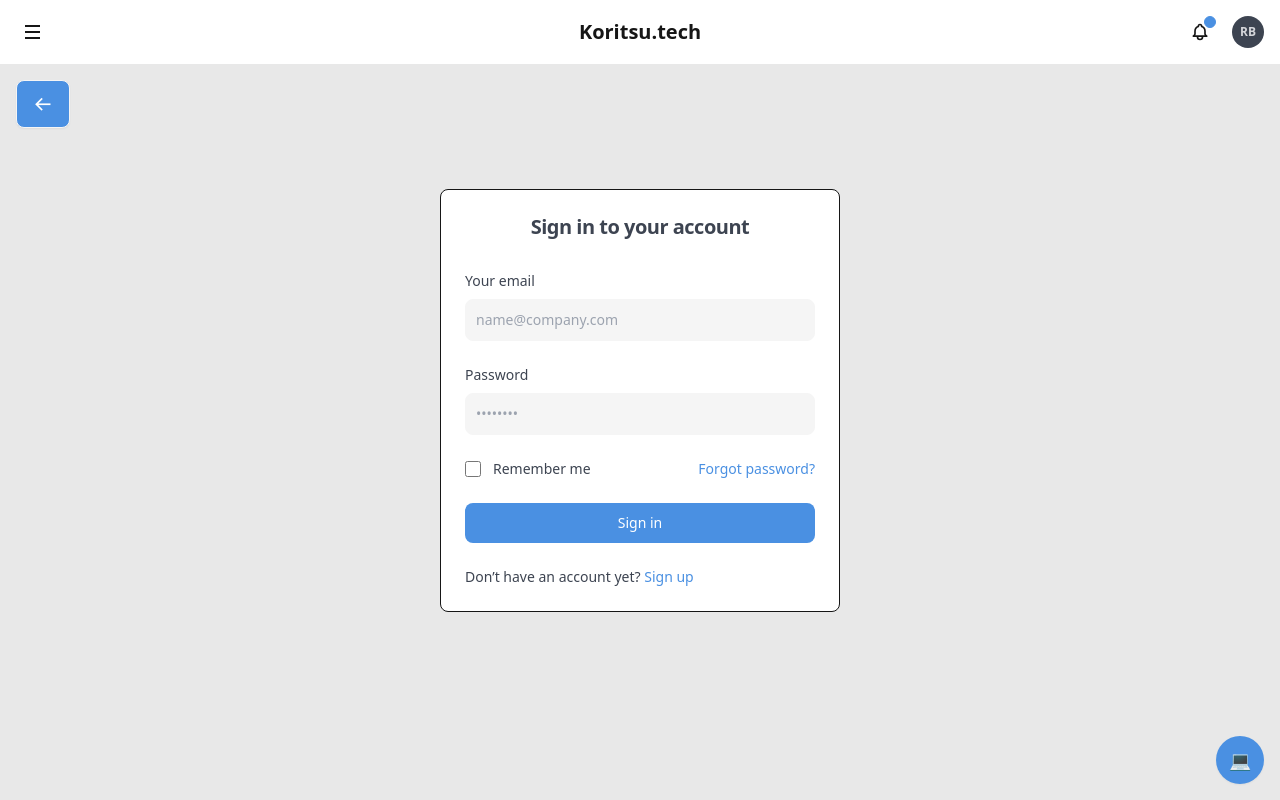
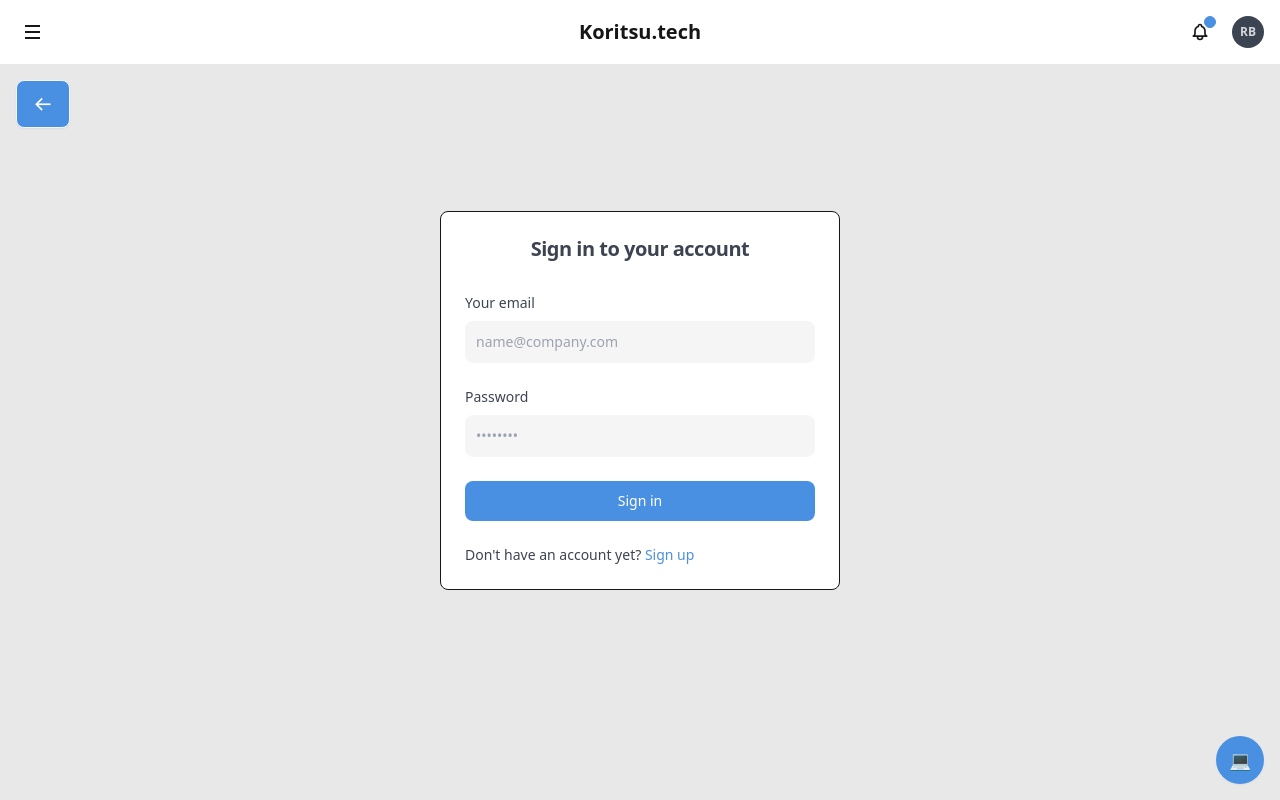
Before and after one commit to RyanBriggsDev/koritsu-tech, a React (Vite) app: page /account/login in a window 1280 px wide. Built offline with nearby package versions, Linux system fonts and the light colour scheme.

Commit message:
feat: frontend login form

```diff
--- a/src/components/forms/Login.tsx
+++ b/src/components/forms/Login.tsx
@@ -1,9 +1,10 @@
 import { useState } from "react";
+import { useLogin } from "../../hooks/useLogin";
 
 const Login = () => {
   const [email, setEmail] = useState("");
   const [password, setPassword] = useState("");
-  const [remember, setRemember] = useState(false);
+  const [isLoading, errorMessage, login] = useLogin();
 
   const handleEmailChange = (e: React.ChangeEvent<HTMLInputElement>) => {
     setEmail(e.target.value);
@@ -13,13 +14,9 @@
     setPassword(e.target.value);
   };
 
-  const handleRememberChange = (e: React.ChangeEvent<HTMLInputElement>) => {
-    setRemember(e.target.checked);
-  };
-
-  const handleSubmit = (e: React.FormEvent<HTMLFormElement>) => {
+  const handleSubmit = async (e: React.FormEvent<HTMLFormElement>) => {
     e.preventDefault();
-    console.log({ email, password, remember });
+    await login(email, password);
   };
 
   return (
@@ -31,6 +28,7 @@
               Sign in to your account
             </h1>
             <form className="space-y-4 md:space-y-6" onSubmit={handleSubmit}>
+              {errorMessage && <p className="text-red-500">{errorMessage}</p>}
               <div>
                 <label
                   htmlFor="email"
@@ -46,7 +44,7 @@
                   placeholder="name@company.com"
                   required
                   value={email}
-                  onChange={handleEmailChange}
+                  onChange={handleEmailChange} // Add a comma here
                 />
               </div>
               <div>
@@ -67,39 +65,15 @@
                   onChange={handlePasswordChange}
                 />
               </div>
-              <div className="flex gap-2 md:items-center justify-between flex-col md:flex-row md:flex-wrap">
-                <div className="flex items-start">
-                  <div className="flex items-center h-5">
-                    <input
-                      id="remember"
-                      aria-describedby="remember"
-                      type="checkbox"
-                      className="w-4 h-4 border border-secondary rounded bg-secondary focus:ring-3 focus:ring-primary"
-                      checked={remember}
-                      onChange={handleRememberChange}
-                    />
-                  </div>
-                  <div className="ml-3 text-sm">
-                    <label htmlFor="remember" className="text-neutral">
-                      Remember me
-                    </label>
-                  </div>
-                </div>
-                <a
-                  href="#"
-                  className="text-sm font-medium text-primary hover:underline"
-                >
-                  Forgot password?
-                </a>
-              </div>
               <button
                 type="submit"
                 className="w-full text-white bg-primary hover:bg-primary focus:ring-4 focus:outline-none focus:ring-primary font-medium rounded-lg text-sm px-5 py-2.5 text-center"
+                disabled={isLoading}
               >
-                Sign in
+                {isLoading ? "Signing in..." : "Sign in"}
               </button>
               <p className="text-sm font-light text-neutral">
-                Don’t have an account yet?{" "}
+                Don't have an account yet?{" "}
                 <a
                   href="#"
                   className="font-medium text-primary hover:underline"
--- /dev/null
+++ b/src/hooks/useLogin.tsx
@@ -0,0 +1,47 @@
+import { useState } from "react";
+import { useNavigate } from "react-router-dom";
+
+export function useLogin(): [
+  boolean,
+  string,
+  (email: string, password: string) => Promise<void>
+] {
+  const [isLoading, setIsLoading] = useState(false);
+  const [errorMessage, setErrorMessage] = useState("");
+  const navigate = useNavigate();
+
+  const login = async (email: string, password: string) => {
+    setIsLoading(true);
+    setErrorMessage("");
+
+    try {
+      const response = await fetch("http://localhost:8080/api/login", {
+        method: "POST",
+        headers: {
+          "Content-Type": "application/json",
+        },
+        body: JSON.stringify({ email, password }),
+        credentials: "include",
+      });
+      if (response.ok) {
+        const data = await response.json();
+        console.log("Login successful:", data);
+        // Navigate or update state as needed
+        navigate("/account");
+      } else {
+        setErrorMessage("Login failed");
+      }
+    } catch (error) {
+      console.error("Full error object:", error);
+      if (error instanceof Error) {
+        setErrorMessage(`Login error: ${error.message}`);
+      } else {
+        setErrorMessage("An unknown error occurred during login");
+      }
+    } finally {
+      setIsLoading(false);
+    }
+  };
+
+  return [isLoading, errorMessage, login];
+}
```
Also changed, not shown: src/utils.ts (added), 2 other files (tests, documents, lock files or other folders).
